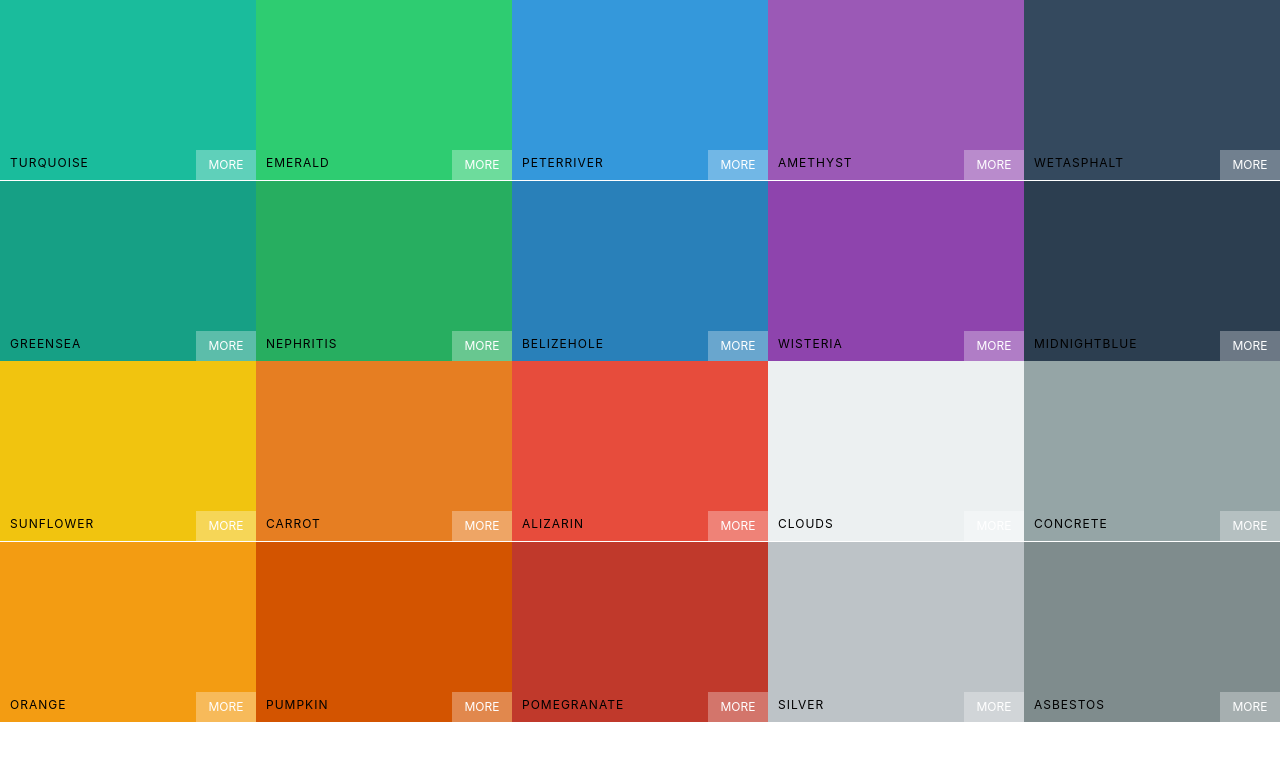
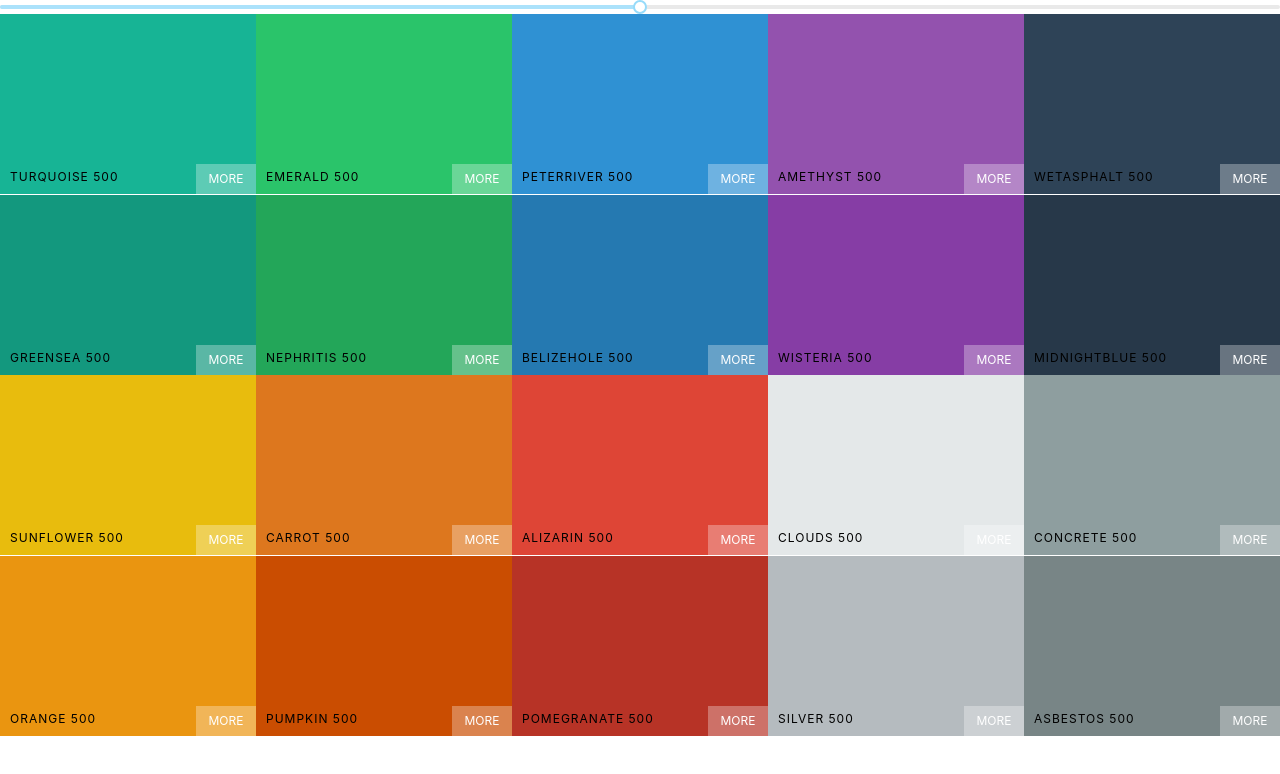
Before and after one commit to lillyoh/colorpalettes, a React (Create React App) app: page / in a window 1280 px wide. Shown: the top 774 px of the page. Built offline with nearby package versions, Linux system fonts and the light colour scheme.

Commit message:
added color slider component

```diff
--- a/package.json
+++ b/package.json
@@ -7,6 +7,7 @@
     "@testing-library/react": "^9.5.0",
     "@testing-library/user-event": "^7.2.1",
     "chroma-js": "^2.1.0",
+    "rc-slider": "^9.2.4",
     "react": "^16.13.1",
     "react-copy-to-clipboard": "^5.0.2",
     "react-dom": "^16.13.1",
--- a/src/App.js
+++ b/src/App.js
@@ -5,12 +5,11 @@ import { generatePalette } from './colorHelpers';
 
 class App extends React.Component {
   render() {
-    console.log(generatePalette(seedPalettes[1]))
     return (
 
       <div>
 
-        <Palette palette={seedPalettes[1]}/>
+        <Palette palette={generatePalette(seedPalettes[1])}/>
       </div>
     );
   }
--- a/src/Palette.js
+++ b/src/Palette.js
@@ -1,13 +1,38 @@
 import React from 'react';
+import Slider from 'rc-slider';
+
 import ColorBox from './ColorBox';
+
 import './Palette.css';
+import 'rc-slider/assets/index.css';
 
 class Palette extends React.Component {
+  constructor(props) {
+    super(props);
+    this.state = {
+      level: 500
+    };
+  }
+
+  changeLevel = (newLevel) => {
+    this.setState({
+      level: newLevel
+    })
+  }
+
   render() {
-
-    const colorBoxes = this.props.palette.colors.map(color => (<ColorBox background={color.color} name={color.name}/>));
+    const { colors } = this.props.palette;
+    const { level } = this.state;
+    const colorBoxes = colors[level].map(color => (<ColorBox background={color.hex} name={color.name}/>));
     return (
       <div className='Palette'>
+        <Slider
+          defaultValue={level}
+          min={100}
+          max={900}
+          step={100}
+          onAfterChange={this.changeLevel}
+        />
         <div className='Palette-colors'>
           {colorBoxes}
         </div>
```
Also changed, not shown: 1 other file (tests, documents, lock files or other folders).
